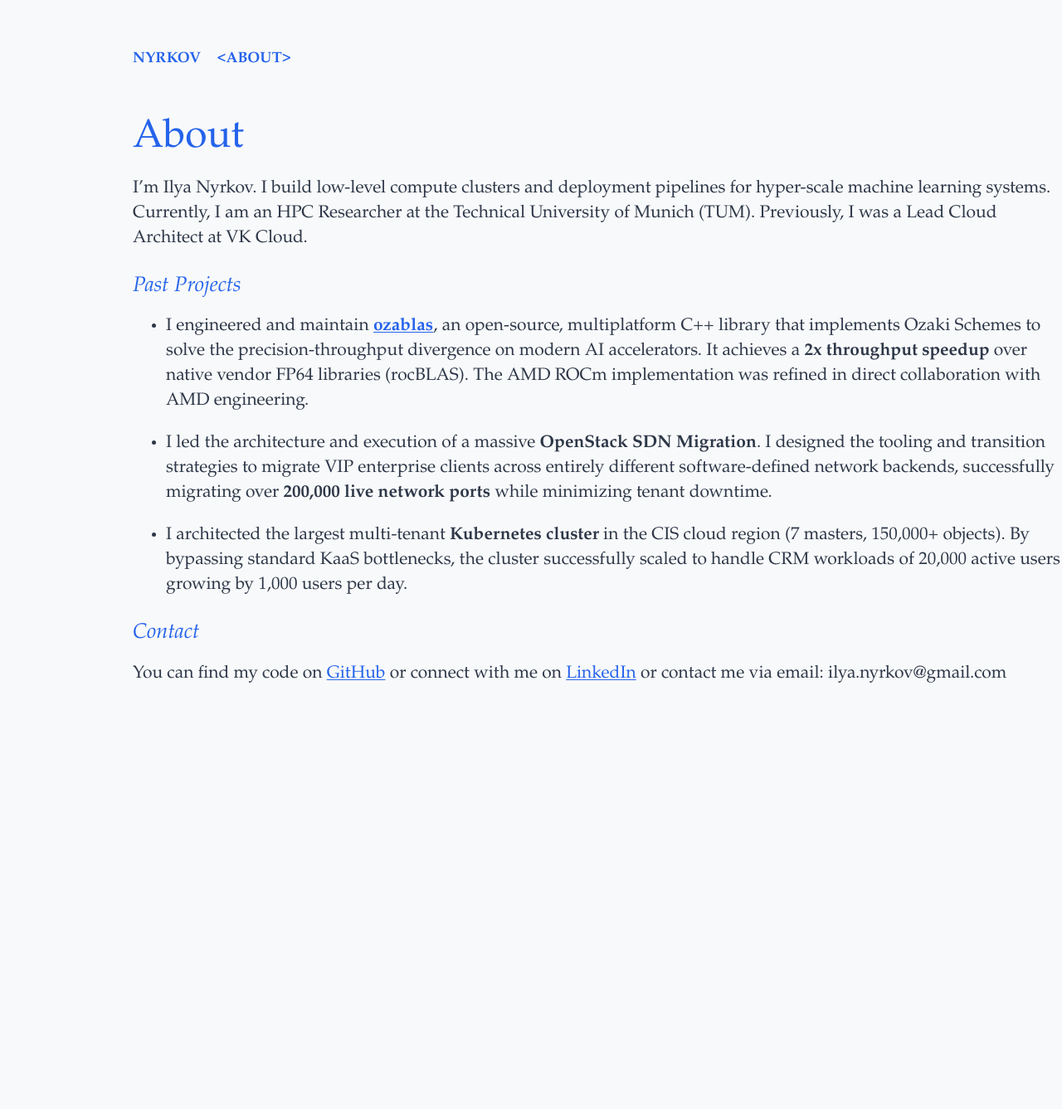
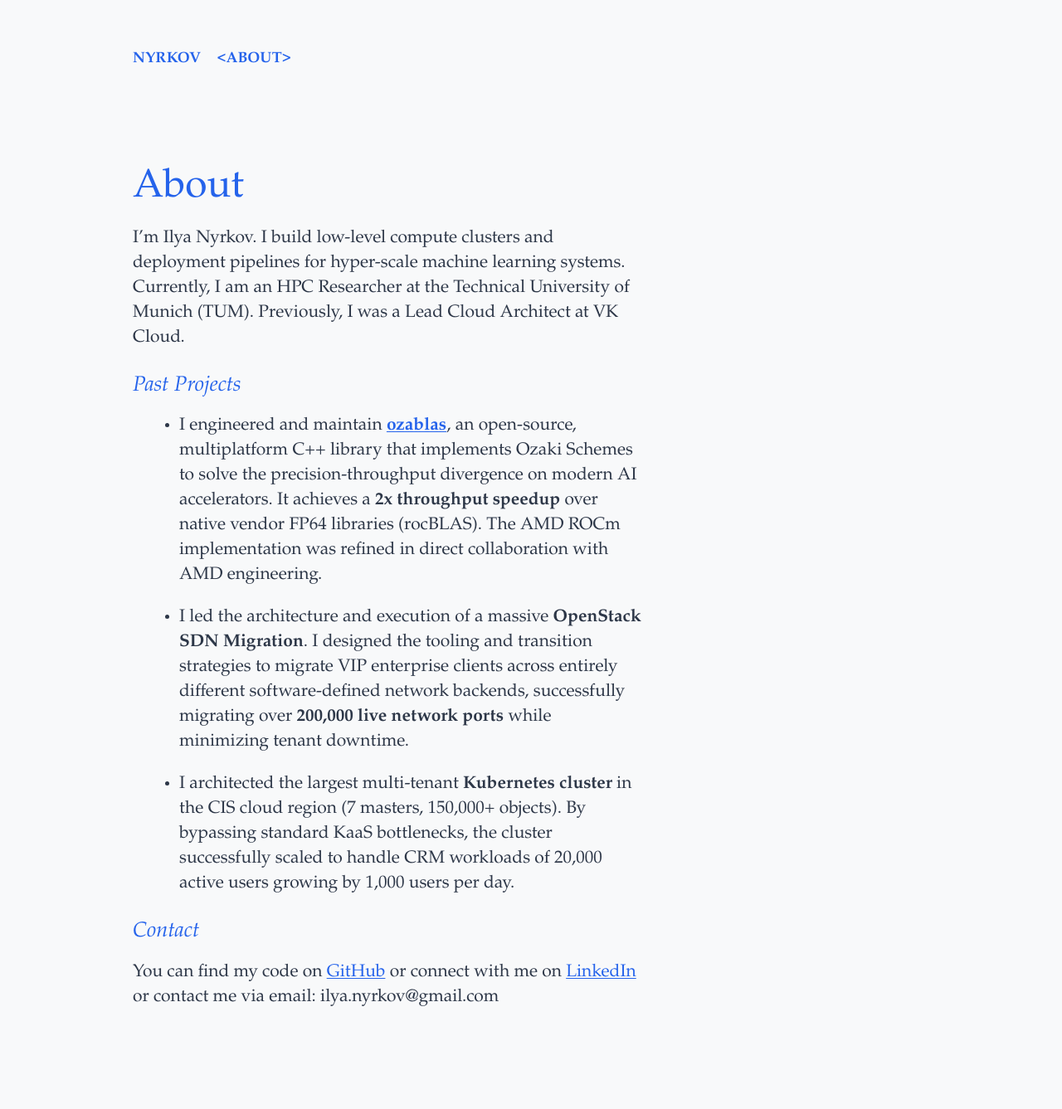
Before and after one commit to IlyaNyrkov/IlyaNyrkov.github.io, a Jekyll site: the page built from about.md, in a window 1280 px wide. Shown: the whole page at 83% size. Built offline with Jekyll 4.4.1, drawn with Linux system fonts in a browser that asks for light colours; some web fonts are replaced; our own code applies the rules of GitHub Pages for plain Markdown files; before the commit the page ends 900 px from its top, so only the background shows below that.

```diff
--- /dev/null
+++ b/_layouts/page.html
@@ -0,0 +1,11 @@
+---
+layout: default
+---
+
+<article>
+  <section>
+    <h1 style="margin-top: 1rem; margin-bottom: 1.5rem;">{{ page.title }}</h1>
+
+    {{ content }}
+  </section>
+</article>
```
Also changed, not shown: about.md (+4 -1 lines).
